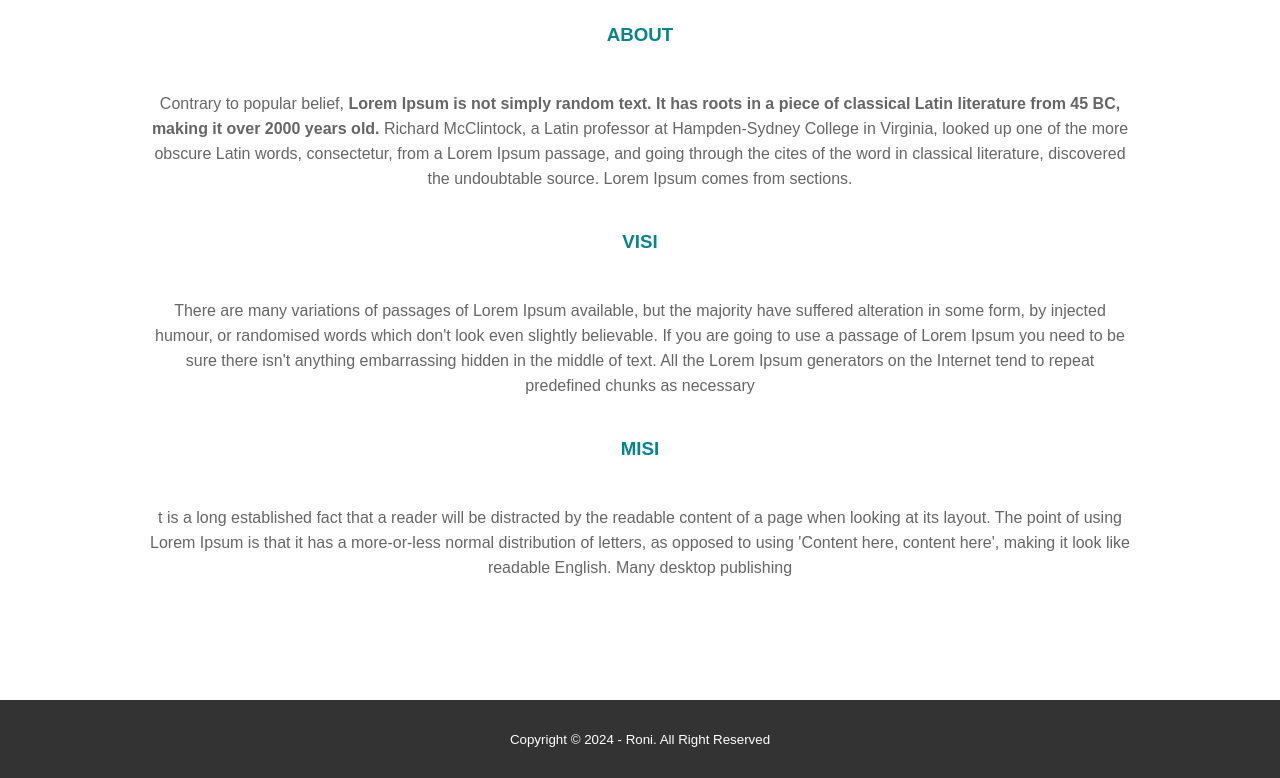
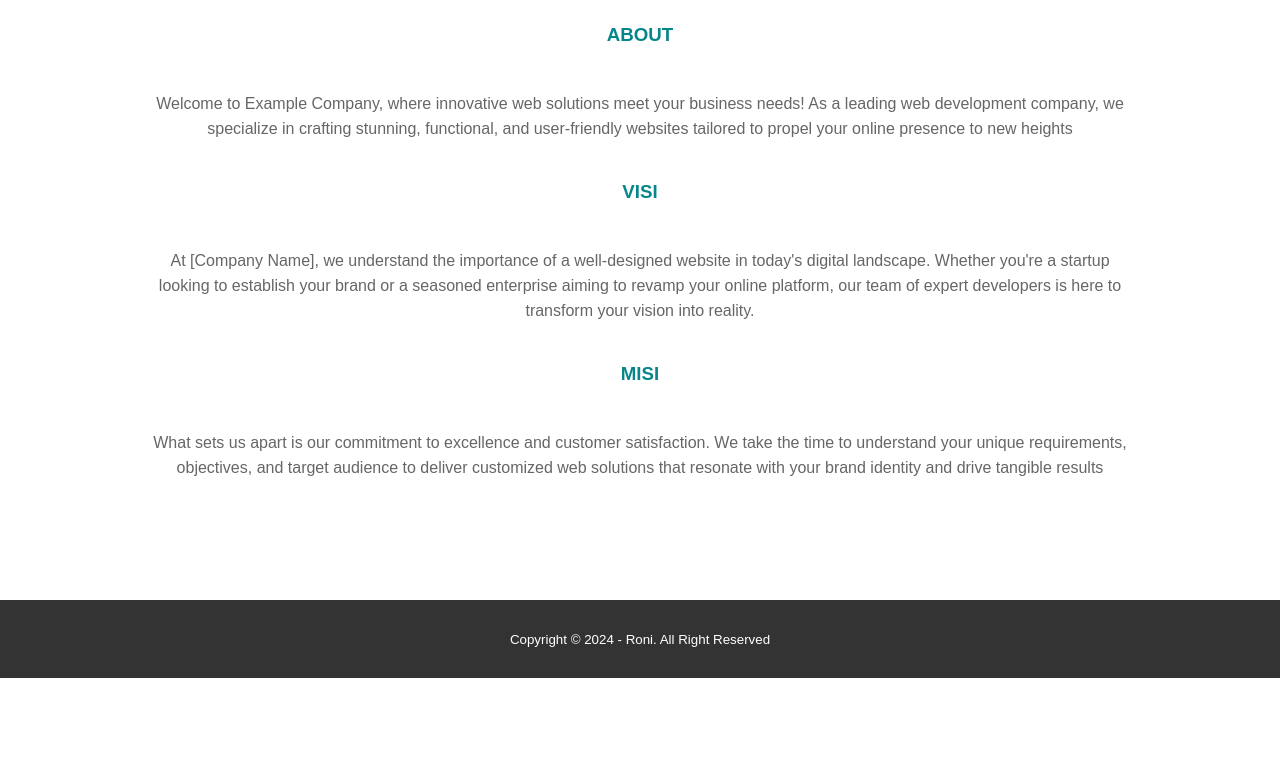
Before and after one commit to ronisaputra764/ronisaputra.com, a website: page about.html in a window 1280 px wide. Shown: the part 840-1618 px from the top of the page. After the commit the page ends 1518 px from the top, so only its background shows below. Drawn offline with nearby package versions, Linux system fonts and the light colour scheme.

Commit message:
Update about.html

```diff
--- a/about.html
+++ b/about.html
@@ -27,7 +27,7 @@
     </div>
     <header>
         <div class="container">
-            <h1><a href="index.html">RONI</a></h1>
+            <h1><a href="index.html">EXAMPLE COMPANY</a></h1>
             <ul>
                 <li><a href="index.html">HOME</a></li>
                 <li class="active"><a href="about.html">ABOUT</a></li>
@@ -50,11 +50,11 @@
         <div class="container">
             <img src="img/banner.jpg" width="100%">
             <h3>ABOUT</h3>
-            <p>Contrary to popular belief, <strong>Lorem Ipsum is not simply random text. It has roots in a piece of classical Latin literature from 45 BC, making it over 2000 years old.</strong> Richard McClintock, a Latin professor at Hampden-Sydney College in Virginia, looked up one of the more obscure Latin words, consectetur, from a Lorem Ipsum passage, and going through the cites of the word in classical literature, discovered the undoubtable source. Lorem Ipsum comes from sections.</p>
+            <P>Welcome to Example Company, where innovative web solutions meet your business needs! As a leading web development company, we specialize in crafting stunning, functional, and user-friendly websites tailored to propel your online presence to new heights</P>
             <h3>VISI</h3>
-            <p>There are many variations of passages of Lorem Ipsum available, but the majority have suffered alteration in some form, by injected humour, or randomised words which don't look even slightly believable. If you are going to use a passage of Lorem Ipsum you need to be sure there isn't anything embarrassing hidden in the middle of text. All the Lorem Ipsum generators on the Internet tend to repeat predefined chunks as necessary</p>
+            <p>At [Company Name], we understand the importance of a well-designed website in today's digital landscape. Whether you're a startup looking to establish your brand or a seasoned enterprise aiming to revamp your online platform, our team of expert developers is here to transform your vision into reality.</p>
             <h3>MISI</h3>
-            <p>t is a long established fact that a reader will be distracted by the readable content of a page when looking at its layout. The point of using Lorem Ipsum is that it has a more-or-less normal distribution of letters, as opposed to using 'Content here, content here', making it look like readable English. Many desktop publishing </p>
+            <p>What sets us apart is our commitment to excellence and customer satisfaction. We take the time to understand your unique requirements, objectives, and target audience to deliver customized web solutions that resonate with your brand identity and drive tangible results</p>
         </div>
     </section>
 
```
